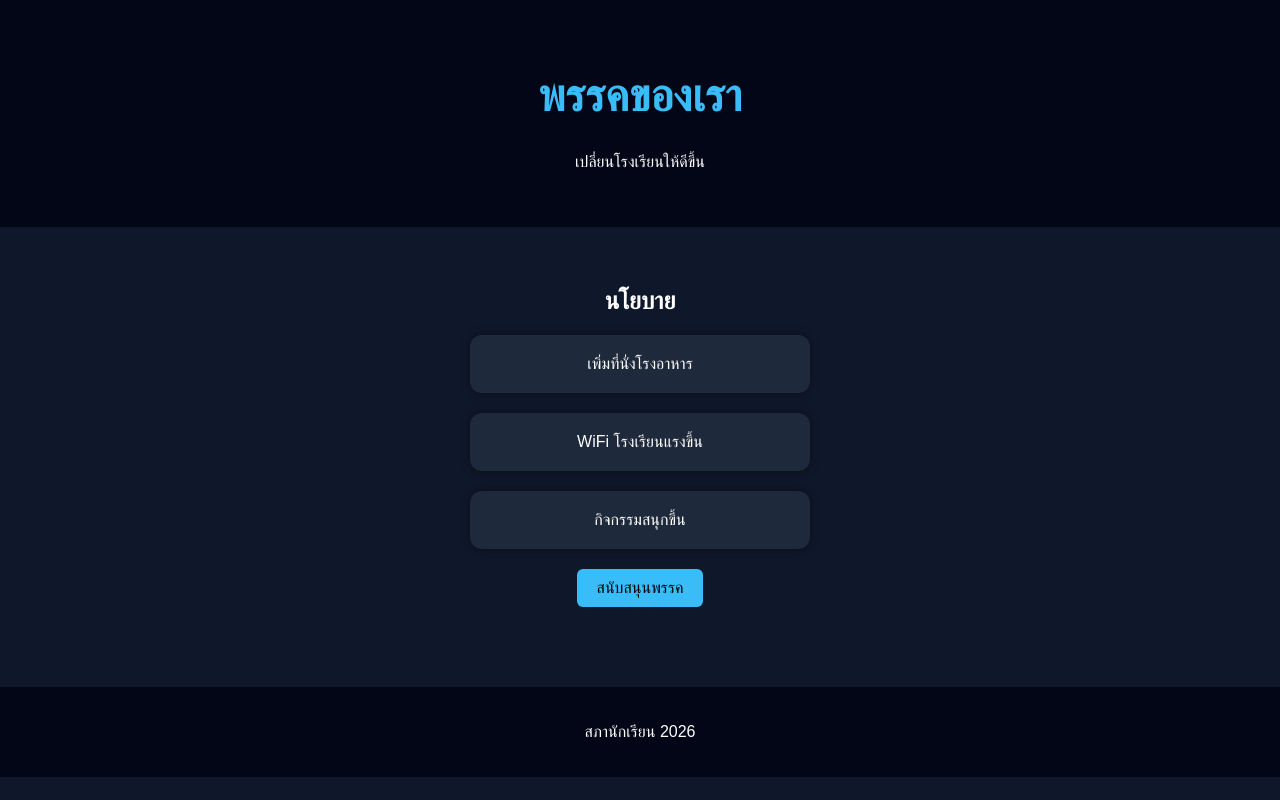
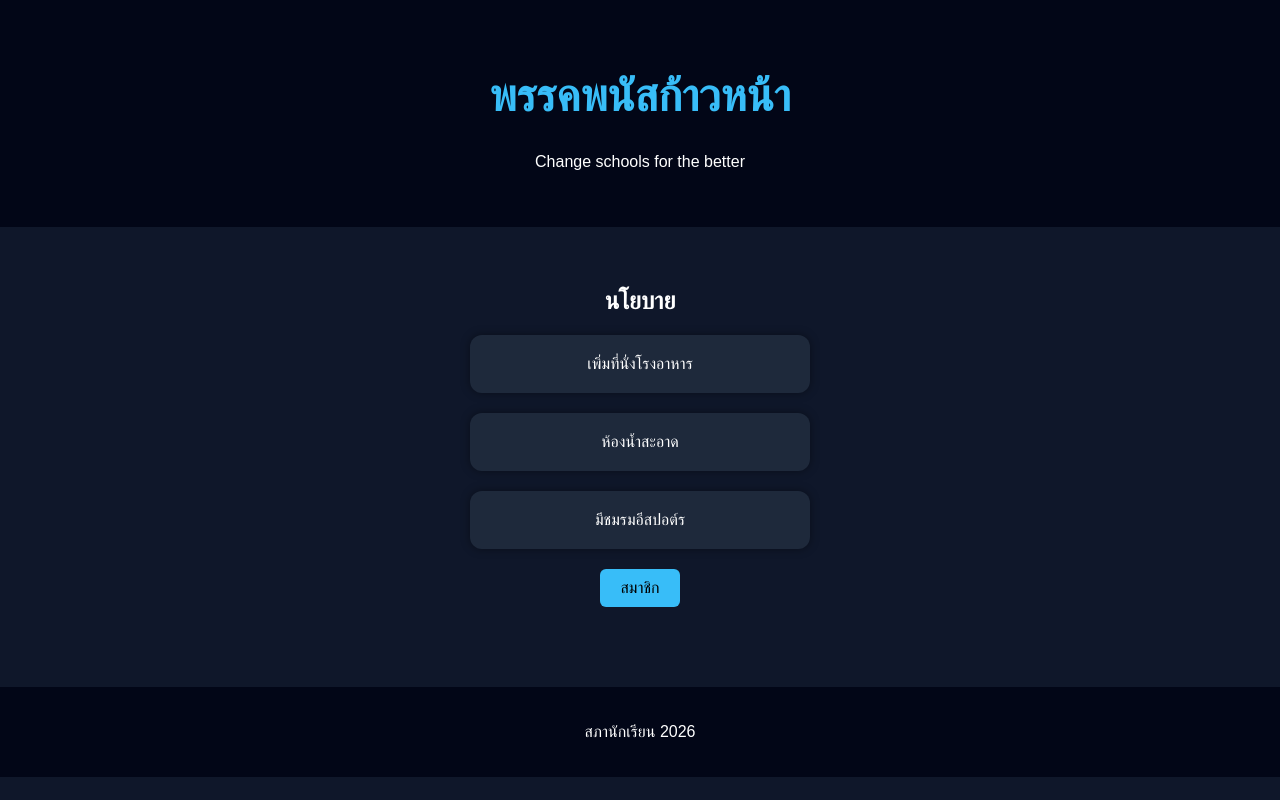
Before and after one commit to tyossaphatt-dot/Party, a plain HTML site: page index.html in a window 1280 px wide. Drawn offline with Linux system fonts and the light colour scheme.

Commit message:
index.html

```diff
--- a/index.html
+++ b/index.html
@@ -2,7 +2,7 @@
 <html>
 <head>
 <meta charset="UTF-8">
-<title>พรรคสภานักเรียน</title>
+<title>พรรคพนัสก้าวหน้า</title>
 
 <style>
 
@@ -63,8 +63,8 @@ margin-top:40px;
 <body>
 
 <header>
-<h1>พรรคของเรา</h1>
-<p>เปลี่ยนโรงเรียนให้ดีขึ้น</p>
+<h1>พรรคพนัสก้าวหน้า</h1>
+<p>Change schools for the better</p>
 </header>
 
 <div class="section">
@@ -76,14 +76,14 @@ margin-top:40px;
 </div>
 
 <div class="card">
-WiFi โรงเรียนแรงขึ้น
+ห้องน้ำสะอาด
 </div>
 
 <div class="card">
-กิจกรรมสนุกขึ้น
+มีชมรมอีสปอต์ร
 </div>
 
-<button>สนับสนุนพรรค</button>
+<button>สมาชิก</button>
 
 </div>
 
```
